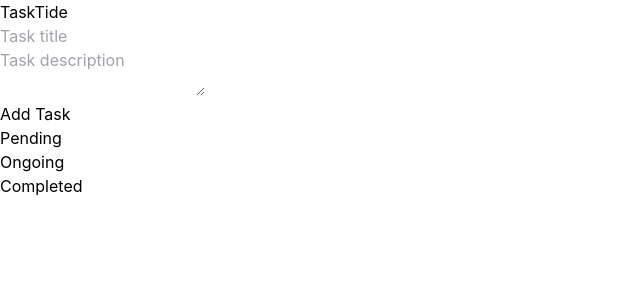
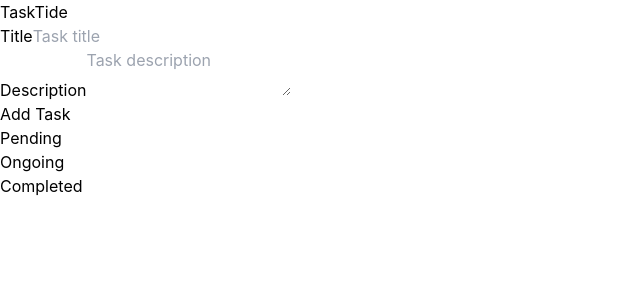
Before and after one commit to Markkreel/Kanban-To-Do-App, a Next.js app: page / in a window 1280 px wide. Shown: the top 300 px of the page, without its empty margins (0-640 px from the left). Built offline with nearby package versions, Linux system fonts and the light colour scheme.

Commit message:
refactor(TaskBoard): replace manual form handling with react-hook-form

```diff
--- a/src/components/TaskBoard.tsx
+++ b/src/components/TaskBoard.tsx
@@ -4,8 +4,17 @@ import { useState } from "react";
 import { DragDropContext, Droppable } from "@hello-pangea/dnd";
 import TaskCard from "./TaskCard";
 import { Button } from "@/components/ui/button";
+import { Input } from "@/components/ui/input";
 import { Textarea } from "@/components/ui/textarea";
 import { toast } from "sonner";
+import {
+  Form,
+  FormControl,
+  FormField,
+  FormItem,
+  FormLabel,
+} from "@/components/ui/form";
+import { useForm } from "react-hook-form";
 
 type Task = {
   id: string;
@@ -40,16 +49,20 @@ const initialColumns: Column[] = [
 
 export default function TaskBoard() {
   const [columns, setColumns] = useState<Column[]>(initialColumns);
-  const [newTask, setNewTask] = useState({ title: "", description: "" });
+  const form = useForm({
+    defaultValues: {
+      title: "",
+      description: "",
+    },
+  });
 
-  const handleAddTask = (e: React.FormEvent) => {
-    e.preventDefault();
-    if (!newTask.title.trim()) return;
+  const handleAddTask = (values: { title: string; description: string }) => {
+    if (!values.title.trim()) return;
 
     const task: Task = {
       id: Math.random().toString(36).substr(2, 9),
-      title: newTask.title,
-      description: newTask.description,
+      title: values.title,
+      description: values.description,
       createdAt: new Date(),
     };
 
@@ -68,7 +81,7 @@ export default function TaskBoard() {
       variant: "default",
     });
 
-    setNewTask({ title: "", description: "" });
+    form.reset();
   };
 
   const handleDragEnd = (result: any) => {
@@ -127,38 +140,45 @@ export default function TaskBoard() {
 
   return (
     <div className="min-h-screen bg-black p-8">
+      <Form {...form}>
         <form
-        onSubmit={handleAddTask}
-        className="mb-8 p-6 bg-zinc-900 rounded-lg border border-zinc-800"
+          onSubmit={form.handleSubmit(handleAddTask)}
+          className="mb-8 p-6 bg-zinc-900 rounded-lg border border-zinc-800 space-y-4"
         >
-        <div className="mb-4">
-          <input
-            type="text"
-            placeholder="Task title"
-            value={newTask.title}
-            onChange={(e) => setNewTask({ ...newTask, title: e.target.value })}
-            className="w-full p-2 bg-black border border-zinc-800 rounded-md text-white placeholder-zinc-500 focus:outline-none focus:ring-2 focus:ring-zinc-700"
+          <FormField
+            control={form.control}
+            name="title"
+            render={({ field }) => (
+              <FormItem>
+                <FormLabel className="text-white">Title</FormLabel>
+                <FormControl>
+                  <Input placeholder="Task title" {...field} />
+                </FormControl>
+              </FormItem>
+            )}
           />
-        </div>
-        <div className="mb-4">
-          <textarea
-            placeholder="Task description"
-            value={newTask.description}
-            onChange={(e) =>
-              setNewTask({ ...newTask, description: e.target.value })
-            }
-            className="w-full p-2 bg-black border border-zinc-800 rounded-md text-white placeholder-zinc-500 focus:outline-none focus:ring-2 focus:ring-zinc-700"
+          <FormField
+            control={form.control}
+            name="description"
+            render={({ field }) => (
+              <FormItem>
+                <FormLabel className="text-white">Description</FormLabel>
+                <FormControl>
+                  <Textarea placeholder="Task description" {...field} />
+                </FormControl>
+              </FormItem>
+            )}
           />
-        </div>
           <div className="flex justify-center">
-          <button
+            <Button
               type="submit"
-            className="px-4 py-2 bg-zinc-800 text-white rounded-md hover:bg-zinc-700 transition-colors"
+              className="bg-black text-white hover:bg-green-600"
             >
               Add Task
-          </button>
+            </Button>
           </div>
         </form>
+      </Form>
 
       <DragDropContext onDragEnd={handleDragEnd}>
         <div className="grid grid-cols-1 md:grid-cols-3 gap-6">
```
Lines whose indentation alone changed are shown as unchanged.
